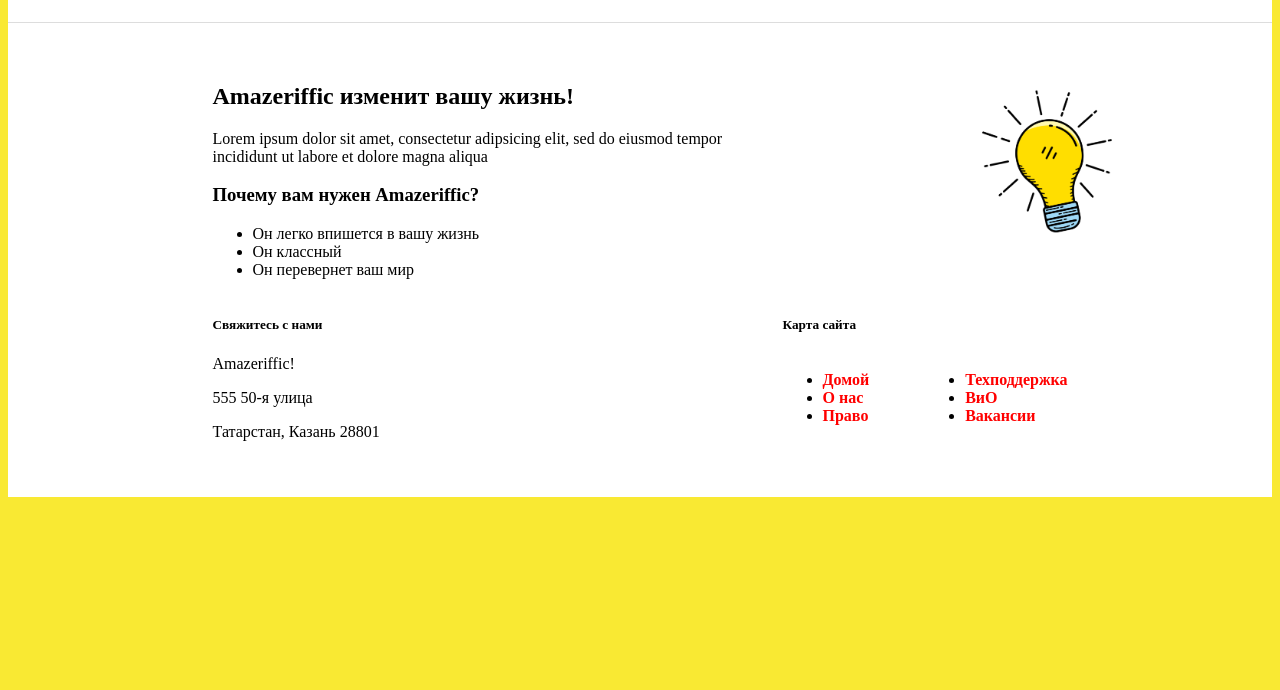
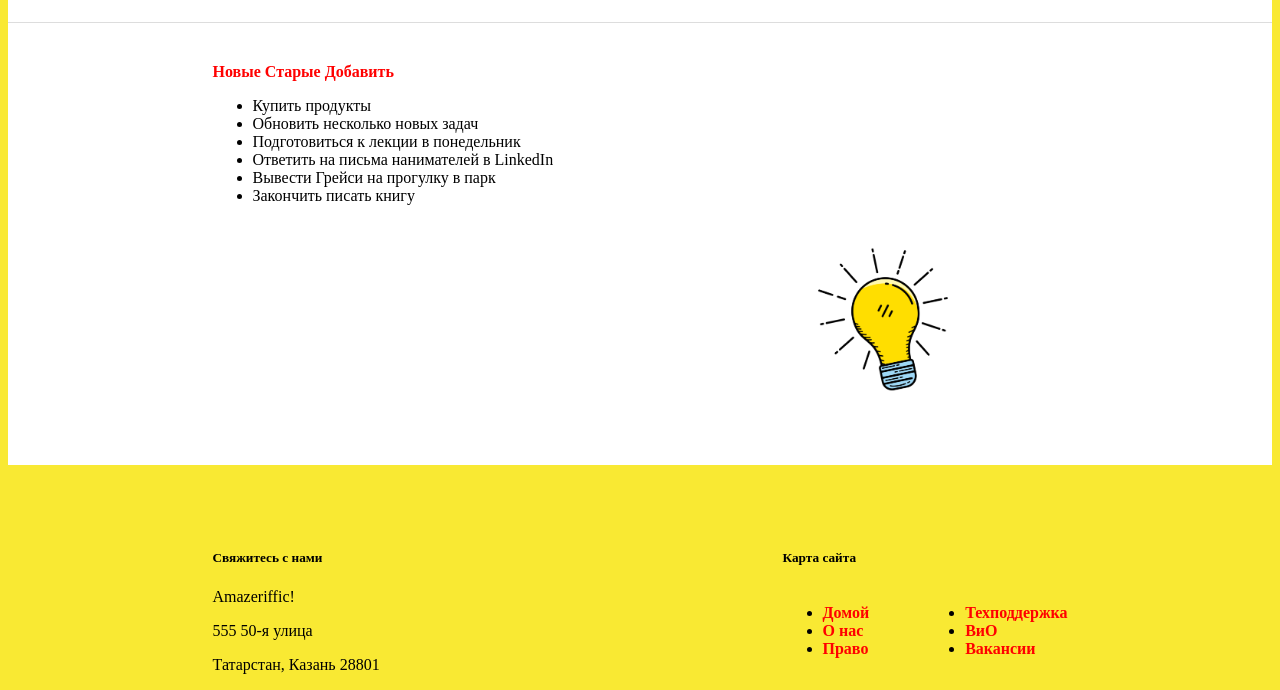
Before and after one commit to 1r34k2/practice, a plain HTML site: page index.html in a window 1280 px wide. Shown: the part 134-824 px from the top of the page. Before the commit the page ends 800 px from the top, so only its background shows below. Drawn offline with Linux system fonts and the light colour scheme.

Commit message:
Скопирован index.html, добавлен скелет списка, добавлены стили для tab'ов

```diff
--- a/index.html
+++ b/index.html
@@ -18,20 +18,25 @@
         </header>
 <main>
     <div class="container">
-        <div class="main-left">
-            <h2>Amazeriffic изменит вашу жизнь!</h2>
-            <p>Lorem ipsum dolor sit amet, consectetur adipsicing elit, sed do eiusmod tempor incididunt ut labore et dolore magna aliqua</p>
-            <h3>Почему вам нужен Amazeriffic?</h3>
-            <ul>
-                <li>Он легко впишется в вашу жизнь</li>
-                <li>Он классный</li>
-                <li>Он перевернет ваш мир</li>
-            </ul>
+        <div class="tabs">
+        <a href=""><span class="active">Новые</span></a>
+        <a href=""><span>Старые</span></a>
+        <a href=""><span>Добавить</span></a>
+        <div class="content">
+        <ul>
+        <li>Купить продукты</li>
+            <li>Обновить несколько новых задач</li>
+            <li>Подготовиться к лекции в понедельник</li>
+            <li>Ответить на письма нанимателей в LinkedIn</li>
+            <li>Вывести Грейси на прогулку в парк</li>
+            <li>Закончить писать книгу</li>
+        </ul>
         </div>
-    </div>
+        </div>
     <div class="lightbulb">
         <img width="200" src="lightbulb.png" alt="изображение лампочки">
     </div>
+</main>
 <footer>
     <div class="container">
         <div class="contact">
```
